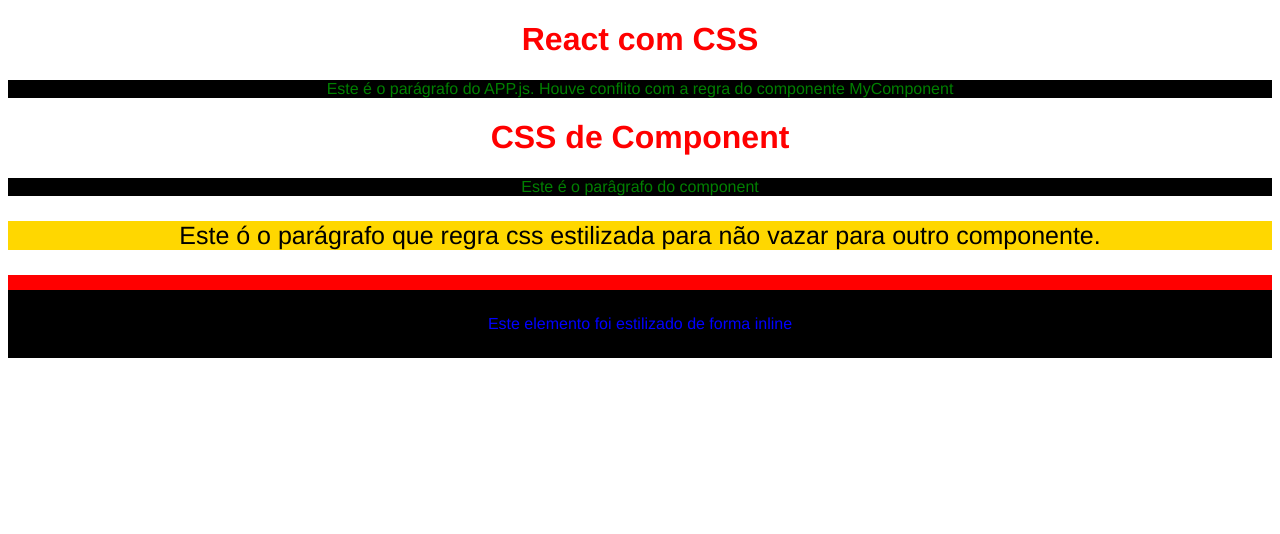
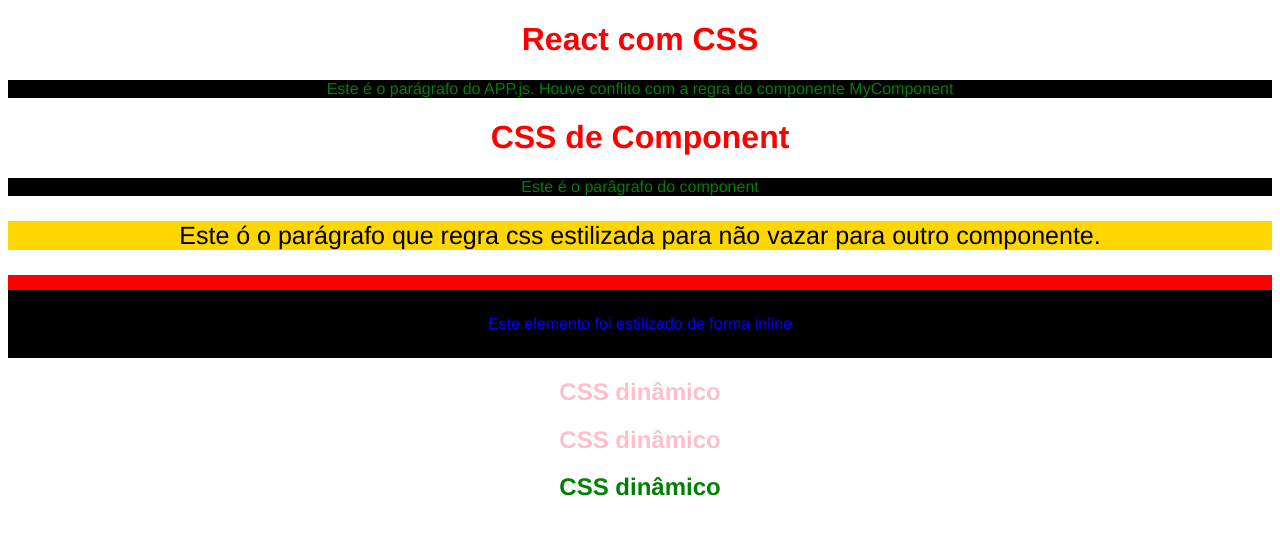
Before and after one commit to xanderifer1974/curso-react-do-zero-a-maestria-reactEcss, a React (Create React App) app: page / in a window 1280 px wide. Shown: the top 534 px of the page. Built offline with nearby package versions, Linux system fonts and the light colour scheme.

Commit message:
CSS inline dinâmico

```diff
--- a/src/App.js
+++ b/src/App.js
@@ -2,6 +2,7 @@
 import MyComponent from './components/MyComponent';
 
 function App() {
+  let n = 10;
   return (
     <div className="App">
       {/* CSS Global */}
@@ -14,6 +15,15 @@
       {/*Inline CSS
       Este tipo de regra precisa ser evitado, mais para nivel de conhecimento foi mostrado*/}
       <p style={{color:"blue", padding:"25px", borderTop:"15px solid red"}}>Este elemento foi estilizado de forma inline</p>
+
+      {/*CSS inline dinâmico */}
+      <h2 style={{ color: n < 10 ? "purple" : "pink" }}>CSS dinâmico</h2>
+
+       {/*CSS inline dinâmico */}
+       <h2 style={{ color: n > 10 ? "purple" : "pink" }}>CSS dinâmico</h2>
+
+       {/*CSS inline dinâmico */}
+       <h2 style={ n =10 ? {color:"green"} : {color:"yellow"} }>CSS dinâmico</h2>
     </div>
   );
 }
```
